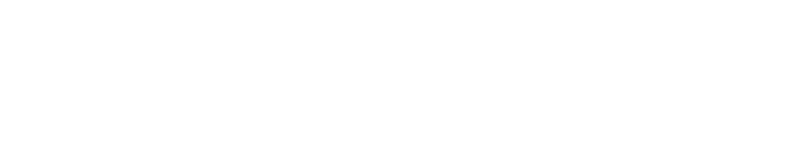
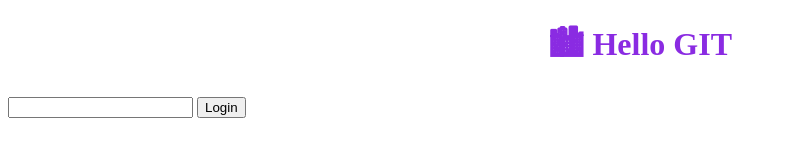
Before and after one commit to olgapavlina/my-awesome-project, a plain HTML site: page index.html in a window 1280 px wide. Shown: the whole page, without its empty margins (0-787 px from the left). Drawn offline with Linux system fonts and the light colour scheme.

Commit message:
Added HTML login form

```diff
--- a/index.html
+++ b/index.html
@@ -1,3 +1,17 @@
+<!DOCTYPE html>
+<html lang="en">
+  <head>
+    <meta charset="UTF-8" />
     <meta name="viewport" content="width=device-width, initial-scale=1.0" />
     <title>🌇 Olga's awesome project</title>
     <link rel="stylesheet" href="style.css" />
+  </head>
+  <body>
+    <h1>🏙 Hello GIT</h1>
+    <form>
+      <input type="text" />
+      <input type="submit" value="Login" />
+    </form>
+    <script src="script.js"></script>
+  </body>
+</html>
```
